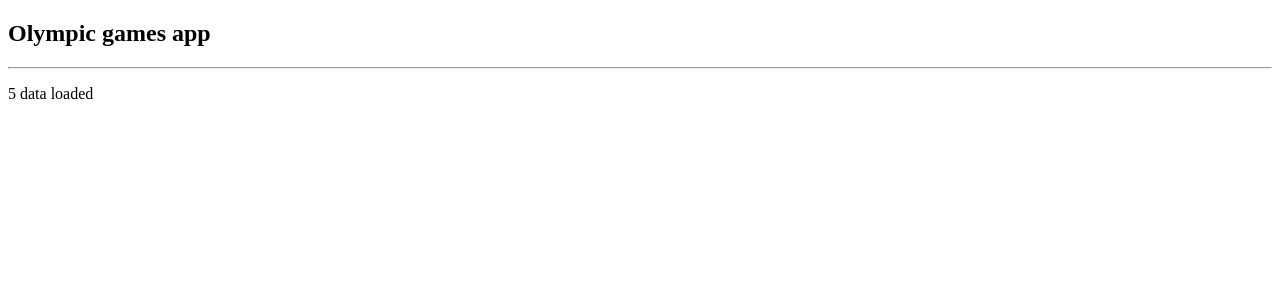
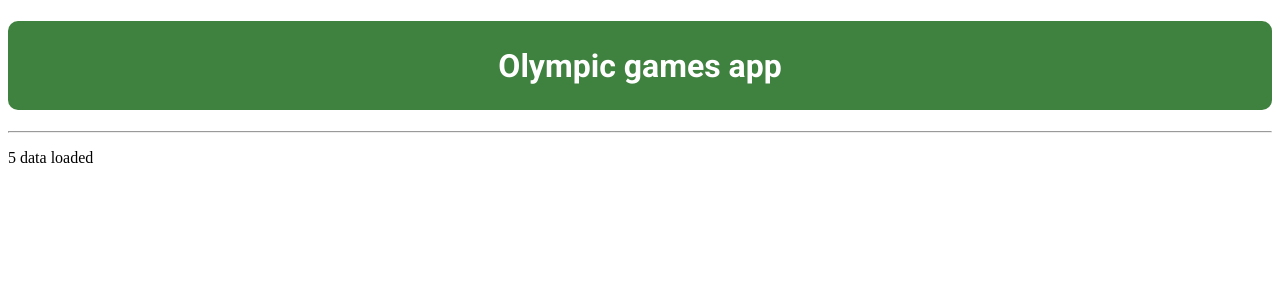
Before and after one commit to DiD-BDX/OC-P2-TELESPORT, an Angular app: page / in a window 1280 px wide. Shown: the top 300 px of the page. Built offline with nearby package versions, Linux system fonts and the light colour scheme.

Commit message:
Add OlympicCountry and Participation interfaces

```diff
--- a/src/app/core/models/Olympic.ts
+++ b/src/app/core/models/Olympic.ts
@@ -7,3 +7,8 @@ example of an olympic country:
     participations: []
 }
 */
+export interface OlympicCountry {
+    id: number,
+    country: string,
+    participations: []
+}
--- a/src/app/core/services/olympic.service.ts
+++ b/src/app/core/services/olympic.service.ts
@@ -2,24 +2,25 @@ import { HttpClient } from '@angular/common/http';
 import { Injectable } from '@angular/core';
 import { BehaviorSubject } from 'rxjs';
 import { catchError, tap } from 'rxjs/operators';
+import { OlympicCountry } from '../models/Olympic';
 
 @Injectable({
   providedIn: 'root',
 })
 export class OlympicService {
   private olympicUrl = './assets/mock/olympic.json';
-  private olympics$ = new BehaviorSubject<any>(undefined);
+  private olympics$ = new BehaviorSubject<OlympicCountry[]>([]);
 
   constructor(private http: HttpClient) {}
 
   loadInitialData() {
-    return this.http.get<any>(this.olympicUrl).pipe(
+    return this.http.get<OlympicCountry[]>(this.olympicUrl).pipe(
       tap((value) => this.olympics$.next(value)),
       catchError((error, caught) => {
         // TODO: improve error handling
         console.error(error);
         // can be useful to end loading state and let the user know something went wrong
-        this.olympics$.next(null);
+        this.olympics$.next([]);
         return caught;
       })
     );
--- a/src/app/pages/home/home.component.html
+++ b/src/app/pages/home/home.component.html
@@ -1,3 +1,3 @@
-<h2>Olympic games app</h2>
+<h1>Olympic games app</h1>
 <hr />
 <p>{{ (olympics$ | async)?.length }} data loaded</p>
--- a/src/styles.scss
+++ b/src/styles.scss
@@ -1 +1,12 @@
 /* You can add global styles to this file, and also import other style files */
+@import url('https://fonts.googleapis.com/css2?family=Roboto:wght@400;700&display=swap');
+
+h1 {
+    background-color: rgb(63, 129, 63);
+    border-radius: 10px;
+    text-align: center;
+    font-family: 'Roboto', sans-serif;
+    color: white; // Change the text color to white
+    padding-top: 2%; // Add a padding of 2%
+    padding-bottom: 2%; // Add a padding of 2%
+}
```
Also changed, not shown: src/app/core/models/Participation.ts (+8 -0 lines).
